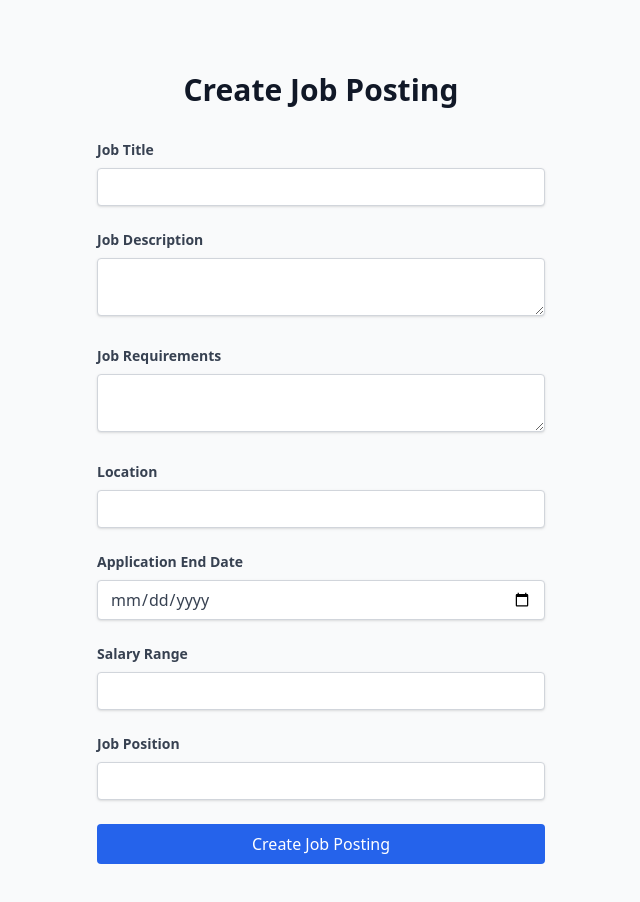
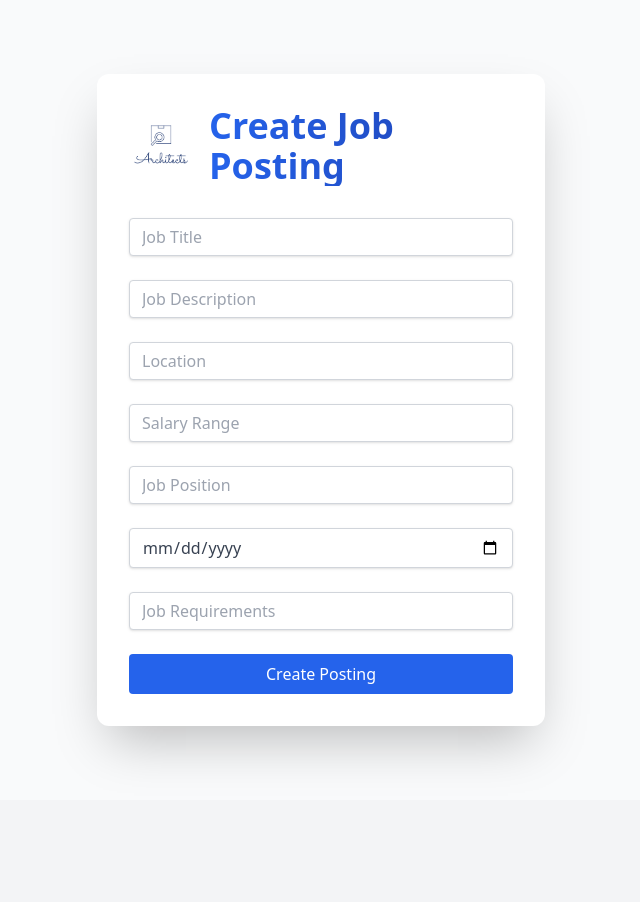
Before and after one commit to kuteprasad/ats_architects, a React (Vite) app in the folder client/: page /recruiter/createposting in a window 1280 px wide. Shown: the top 902 px of the page, without its empty margins (319-959 px from the left). After the commit the page ends 800 px from the top, so only its background shows below. Built offline with nearby package versions, Linux system fonts and the light colour scheme; sample sign-in values are in the browser's storage.

Commit message:
ErrorMessage component added

```diff
--- /dev/null
+++ b/client/src/components/common/ErrorMessage.jsx
@@ -0,0 +1,41 @@
+import React from 'react';
+import { ExclamationCircleIcon, ArrowLeftIcon, HomeIcon } from '@heroicons/react/solid';
+import { useNavigate } from 'react-router-dom';
+
+const ErrorMessage = ({ message }) => {
+  const navigate = useNavigate();
+
+//   if (!message) return null;
+
+  return (
+    <div className="min-h-screen flex items-center justify-center bg-gray-50 py-12 px-4 sm:px-6 lg:px-8">
+      <div className="max-w-md w-full space-y-8 bg-white p-8 rounded-xl shadow-lg border-t-4 border-red-500">
+        <div className="flex items-center justify-center space-x-3">
+          <ExclamationCircleIcon className="h-12 w-12 text-red-500" />
+          <h1 className="text-2xl font-semibold text-gray-800">Something Went Wrong</h1>
+        </div>
+        <div className="text-center mt-4">
+          <p className="text-lg font-medium text-red-600">{message && message}</p>
+        </div>
+        <div className="mt-6 flex justify-center space-x-4">
+          <button
+            onClick={() => navigate(-1)}
+            className="flex items-center bg-green-700 text-white px-6 py-2 rounded-md shadow-md hover:bg-green-800 transition transform hover:scale-105 focus:outline-none"
+          >
+            <ArrowLeftIcon className="h-5 w-5 mr-2" />
+            Go Back
+          </button>
+          <button
+            onClick={() => navigate('/')}
+            className="flex items-center bg-blue-500 text-white px-6 py-2 rounded-md shadow-md hover:bg-blue-600 transition transform hover:scale-105 focus:outline-none"
+          >
+            <HomeIcon className="h-5 w-5 mr-2" />
+            Home
+          </button>
+        </div>
+      </div>
+    </div>
+  );
+};
+
+export default ErrorMessage;
--- a/client/src/pages/GetEmails.jsx
+++ b/client/src/pages/GetEmails.jsx
@@ -2,6 +2,7 @@ import React, { useState, useEffect } from 'react';
 // import axios from 'axios';
 import Button from '../components/common/Button';
 import api from '../services/api';
+import Loading from '../components/common/Loading';
 
 const GetEmails = () => {
   const [emails, setEmails] = useState([]);
@@ -47,7 +48,8 @@ const GetEmails = () => {
       )}
 
       {loading ? (
-        <div className="text-center py-4">Loading emails...</div>
+
+        <Loading size="lg" text="Loading emails..." />
       ) : (
         <div className="space-y-4">
           {emails.length === 0 ? (
--- a/client/src/portals/candidate/pages/CareersPage.jsx
+++ b/client/src/portals/candidate/pages/CareersPage.jsx
@@ -3,6 +3,7 @@ import Button from "../../../components/common/Button";
 import api from "../../../services/api";
 import { useNavigate } from "react-router-dom";
 import Loading from '../../../components/common/Loading';
+import ErrorMessage from "../../../components/common/ErrorMessage";
 
 const CareersPage = () => {
   const navigate = useNavigate();
@@ -56,7 +57,9 @@ const CareersPage = () => {
   };
 
   if (loading) return <Loading size="lg" text="Please wait..." /> ;
-  if (error) return <div className="p-6 text-red-500">{error}</div>;
+  if (error) {
+    return <ErrorMessage message={error} />;
+  }
 
   return (
     <div className="container mx-auto p-6">
--- a/client/src/portals/recruiter/pages/InterviewSchedular.jsx
+++ b/client/src/portals/recruiter/pages/InterviewSchedular.jsx
@@ -10,6 +10,7 @@ import { EditableSchedule } from '../components/InterviewScheduler/EditableSched
 import { GeneratedSchedule } from '../components/InterviewScheduler/GeneratedSchedule';
 import { generateInterviewSchedule } from '../components/InterviewScheduler/scheduleGenerator';
 import Loading from '../../../components/common/Loading';
+import ErrorMessage from '../../../components/common/ErrorMessage';
 
 const InterviewScheduler = () => {
   const location = useLocation();
@@ -151,7 +152,9 @@ const InterviewScheduler = () => {
   };
 
   if (loading) return <Loading size="lg" text="Please wait..." />;
-  if (error) return <div className="text-red-500">{error}</div>;
+  if (error) {
+    return <ErrorMessage message={error} />;
+  }
 
   return (
     <div className="container mx-auto p-6">
--- a/client/src/portals/recruiter/pages/MyInterviews.jsx
+++ b/client/src/portals/recruiter/pages/MyInterviews.jsx
@@ -4,6 +4,8 @@ import api from '../../../services/api';
 import InterviewList from '../components/InterviewList';
 import InterviewFeedback from '../components/InterviewFeedback';
 import PastInterviews from '../components/PastInterviews';
+import Loading from '../../../components/common/Loading';
+import ErrorMessage from '../../../components/common/ErrorMessage';
 
 const MyInterviews = () => {
   const { user } = useAuth();
@@ -145,8 +147,10 @@ const MyInterviews = () => {
     setComments(interview.comments || '');
   };
 
-  if (loading) return <div className="p-6">Loading interviews...</div>;
-  if (error) return <div className="p-6 text-red-500">{error}</div>;
+  if (loading) return <Loading size="lg" text="Loading Interviews ..." />;
+  if (error) {
+    return <ErrorMessage message={error} />;
+  }
 
   return (
     <div className="container mx-auto p-6">
--- a/client/src/portals/recruiter/pages/analytics.jsx
+++ b/client/src/portals/recruiter/pages/analytics.jsx
@@ -15,6 +15,7 @@ import {
   Tooltip,
   Legend
 } from 'chart.js';
+import Loading from '../../../components/common/Loading';
 
 ChartJS.register(
   ArcElement,
@@ -154,16 +155,7 @@ const Analytics = () => {
 
     if (loading) {
         return (
-            <div className="min-h-screen bg-gray-50 p-4">
-                <div className="grid grid-cols-1 md:grid-cols-2 lg:grid-cols-3 gap-6 animate-pulse">
-                    {[1, 2, 3].map((i) => (
-                        <div key={i} className="bg-white rounded-xl shadow-lg p-6 h-80">
-                            <div className="h-4 bg-gray-200 rounded w-3/4 mb-4"></div>
-                            <div className="h-64 bg-gray-200 rounded"></div>
-                        </div>
-                    ))}
-                </div>
-            </div>
+            <Loading size="lg" text="Please wait..." />
         );
     }
 
--- a/client/src/portals/recruiter/pages/createposting.jsx
+++ b/client/src/portals/recruiter/pages/createposting.jsx
@@ -3,6 +3,7 @@ import Button from '../../../components/common/Button';
 import Input from '../../../components/common/Input';
 import { useNavigate } from 'react-router-dom';
 import api from '../../../services/api';
+import architectsLogo from '../../../assets/architectsLogo.png';
 
 const CreatePosting = () => {
   const [formData, setFormData] = useState({
@@ -33,93 +34,102 @@ const CreatePosting = () => {
     setError('');
 
     try {
-      const response = await api.post('/jobs', formData);
-      console.log('Job posting created:', response.data);
-      setLoading(false);
+      console.log("formData: ", formData);
+      // const response = await api.post('/jobs', formData);
+      // console.log('Job posting created:', response.data);
       navigate('/recruiter/dashboard');
     } catch (err) {
       setError(err.response?.data?.message || 'Error creating job posting');
+    } finally {
       setLoading(false);
     }
   };
 
   return (
     <div className="min-h-screen flex items-center justify-center bg-gray-50 py-12 px-4 sm:px-6 lg:px-8">
-    <div className="max-w-md w-full space-y-8">
-      <div>
-        <h2 className="mt-6 text-center text-3xl font-extrabold text-gray-900">
-          Create Job Posting
-        </h2>
-      </div>
-      {error && (
-        <div className="bg-red-100 border border-red-400 text-red-700 px-4 py-3 rounded relative" role="alert">
-          <span className="block sm:inline">{error}</span>
+      <div className="max-w-md w-full space-y-8 bg-white p-8 rounded-xl shadow-2xl">
+        <div className="flex items-center justify-center space-x-4 mb-6">
+          <img
+            src={architectsLogo}
+            alt="ATS Architects Logo"
+            className="h-16 w-16 rounded-full object-cover transform hover:scale-105 transition-transform duration-200"
+          />
+          <h1 className="text-4xl font-bold bg-gradient-to-r from-blue-600 to-blue-800 bg-clip-text text-transparent">
+            Create Job Posting
+          </h1>
         </div>
-      )}
-        <form onSubmit={handleSubmit} className="mt-8 space-y-6">
+
+        <form onSubmit={handleSubmit} className="space-y-6">
           <Input
-            label="Job Title"
             name="jobTitle"
+            type="text"
+            placeholder="Job Title"
             value={formData.jobTitle}
             onChange={handleChange}
             required
           />
           <Input
-            label="Job Description"
             name="jobDescription"
+            type="text"
+            placeholder="Job Description"
             value={formData.jobDescription}
             onChange={handleChange}
             required
-            isTextArea
           />
           <Input
-            label="Job Requirements"
-            name="jobRequirements"
-            value={formData.jobRequirements}
-            onChange={handleChange}
-            required
-            isTextArea
-          />
-          <Input
-            label="Location"
             name="location"
+            type="text"
+            placeholder="Location"
             value={formData.location}
             onChange={handleChange}
             required
-
           />
           <Input
-            label="Application End Date"
+            name="salaryRange"
+            type="text"
+            placeholder="Salary Range"
+            value={formData.salaryRange}
+            onChange={handleChange}
+            required
+          />
+          <Input
+            name="jobPosition"
+            type="text"
+            placeholder="Job Position"
+            value={formData.jobPosition}
+            onChange={handleChange}
+            required
+          />
+          <Input
+            name="applicationEndDate"
             type="date"
-            name="applicationEndDate"
+            placeholder="Application End Date"
             value={formData.applicationEndDate}
             onChange={handleChange}
             required
           />
           <Input
-            label="Salary Range"
-            name="salaryRange"
-            value={formData.salaryRange}
+            name="jobRequirements"
+            type="text"
+            placeholder="Job Requirements"
+            value={formData.jobRequirements}
             onChange={handleChange}
             required
           />
-          <Input
-            label="Job Position"
-            name="jobPosition"
-            value={formData.jobPosition}
-            onChange={handleChange}
-            required
-          />
-          <div>
+
+          {error && (
+            <div className="text-red-500 text-sm text-center">{error}</div>
+          )}
+
           <Button
             type="submit"
-            disabled={loading}
-            className="w-full"
             variant="primary"
+            fullWidth
+            loading={loading}
+            loadingChildren="Creating..."
           >
-            {loading ? 'Creating...' : 'Create Job Posting'}
+            Create Posting
           </Button>
-        </div>
         </form>
       </div>
     </div>
```
Also changed, not shown: client/src/portals/recruiter/pages/ApplicationsPage.jsx (+36 -22 lines), client/src/portals/recruiter/pages/Dashboard.jsx (+14 -3 lines), client/src/portals/recruiter/pages/Applications.jsx (deleted).
